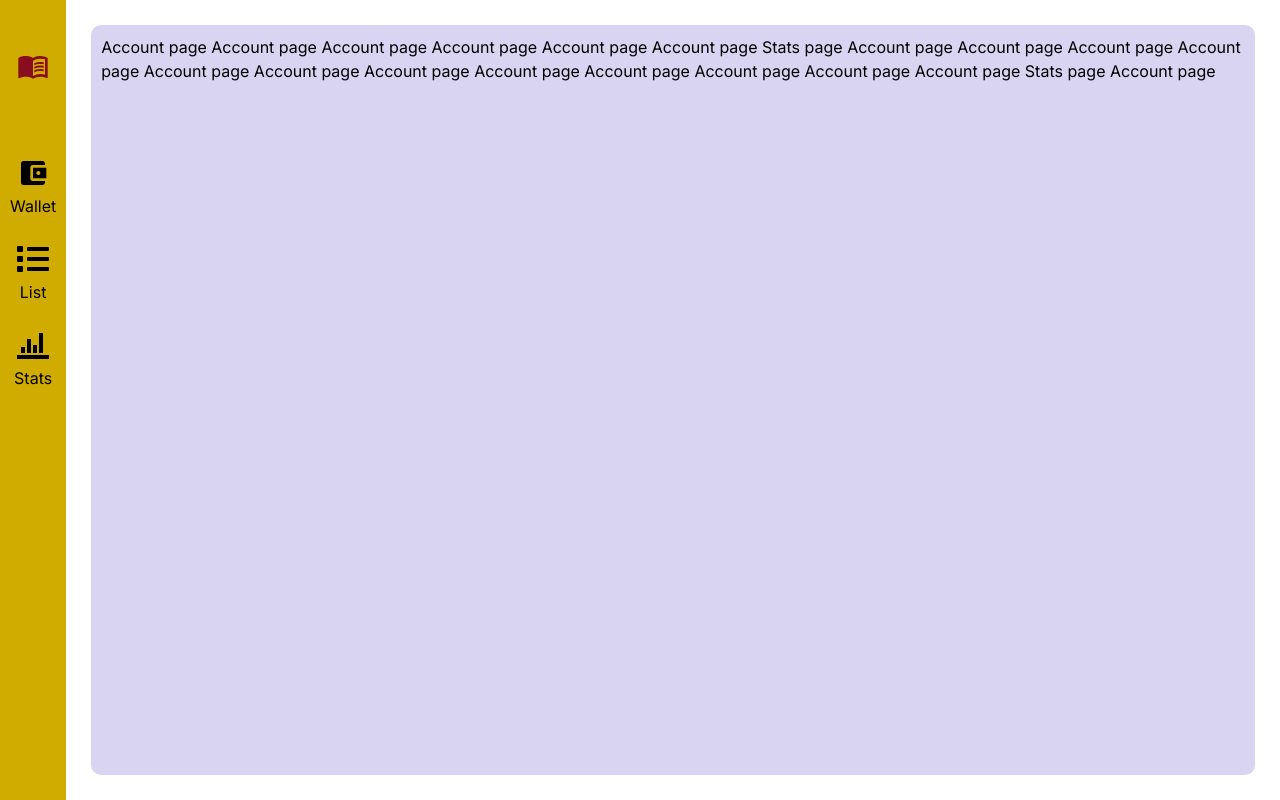
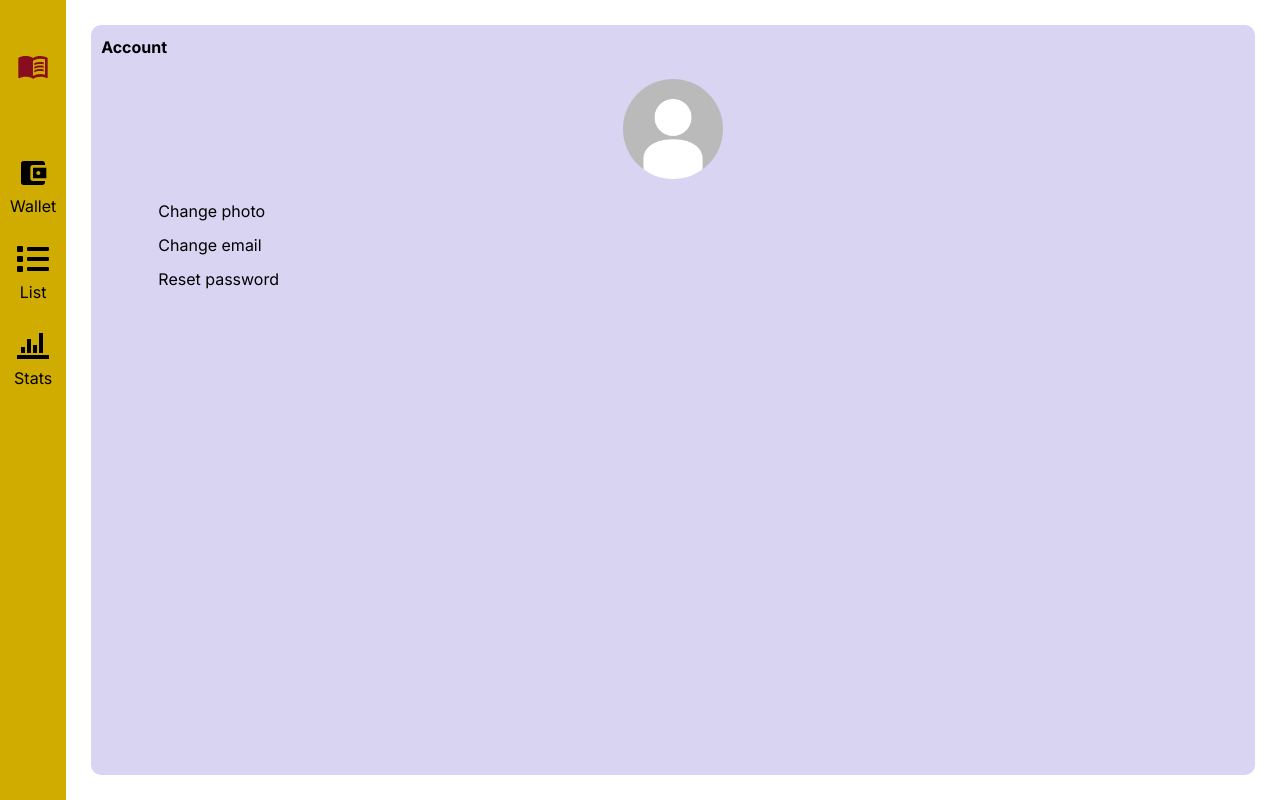
Before and after one commit to eimuciu/cash-tracker, a Next.js app: page /account in a window 1280 px wide. Built offline with nearby package versions, Linux system fonts and the light colour scheme.

Commit message:
Creating UI for settings and account

```diff
--- a/src/app/components/pages/account/index.tsx
+++ b/src/app/components/pages/account/index.tsx
@@ -1,5 +1,7 @@
-import LayoutWrapper from '../../layoutWrapper';
 import { colorPalette } from '@/utils/themeUnits';
+import Image from 'next/image';
+
+const commonStyles = 'cursor-pointer';
 
 export default function AccountPage() {
   return (
@@ -10,10 +12,17 @@ export default function AccountPage() {
         `bg-[${colorPalette.violeted}]`
       }
     >
-      Account page Account page Account page Account page Account page Account
-      page Stats page Account page Account page Account page Account page
-      Account page Account page Account page Account page Account page Account
-      page Account page Account page Stats page Account page
+      <p className="font-bold">Account</p>
+      <div className="text-center">
+        <div className="w-[6.25rem] h-[6.25rem] relative rounded-[50%] overflow-hidden mt-[20px] mx-auto mb-[10px]">
+          <Image src="/profile.jpg" fill alt="Profile picture" />
+        </div>
+      </div>
+      <div className="flex flex-col w-[90%] m-auto mt-[20px] gap-[10px]">
+        <p className={commonStyles}>Change photo</p>
+        <p className={commonStyles}>Change email</p>
+        <p className={commonStyles}>Reset password</p>
+      </div>
     </section>
   );
 }
--- a/src/app/components/pages/settings/index.tsx
+++ b/src/app/components/pages/settings/index.tsx
@@ -1,5 +1,6 @@
-import LayoutWrapper from '../../layoutWrapper';
 import { colorPalette } from '@/utils/themeUnits';
+
+const commonStyles = 'cursor-pointer';
 
 export default function SettingsPage() {
   return (
@@ -10,10 +11,14 @@ export default function SettingsPage() {
         `bg-[${colorPalette.violeted}]`
       }
     >
-      Settings page Settings page Settings page Settings page Settings page
-      Account page Stats page Settings page Settings page Settings page Settings
-      page Settings page Settings page Settings page Settings page Settings page
-      Account page Settings page Settings page Stats page Settings page
+      <p className="font-bold">Settings</p>
+      <div className="flex flex-col w-[90%] m-auto mt-[20px] gap-[10px]">
+        <p className={commonStyles}>Currency</p>
+        <p className={commonStyles}>Categories</p>
+        <p className={commonStyles}>Source</p>
+        <p className={commonStyles}>Colors</p>
+        <p className={commonStyles}>Icons</p>
+      </div>
     </section>
   );
 }
```
